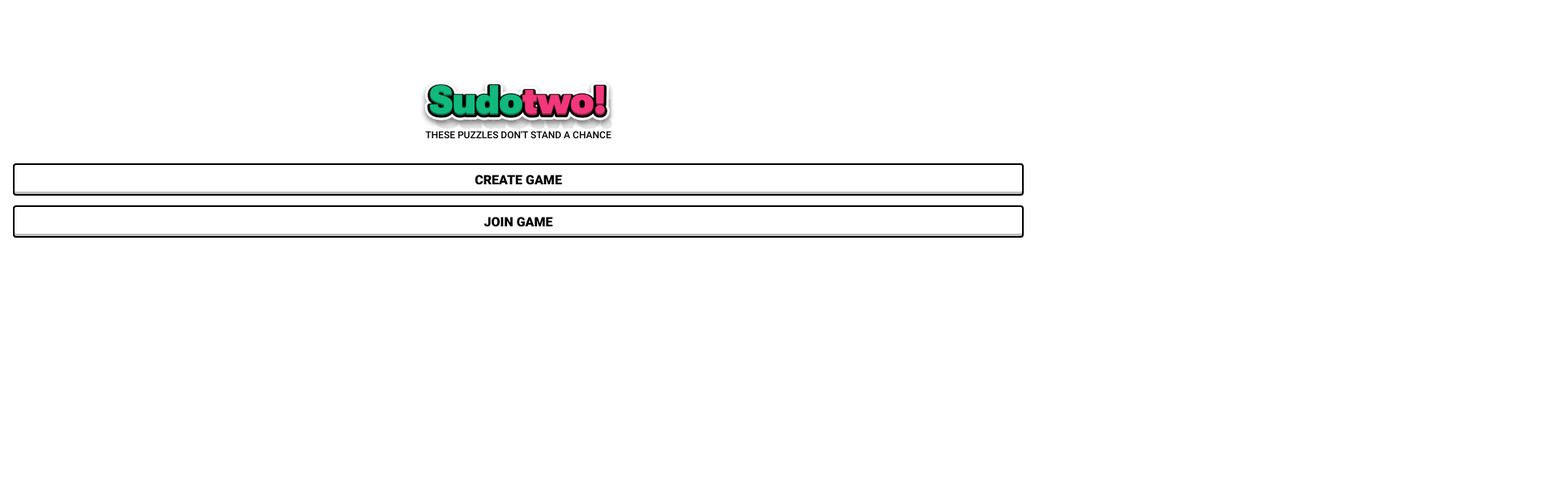
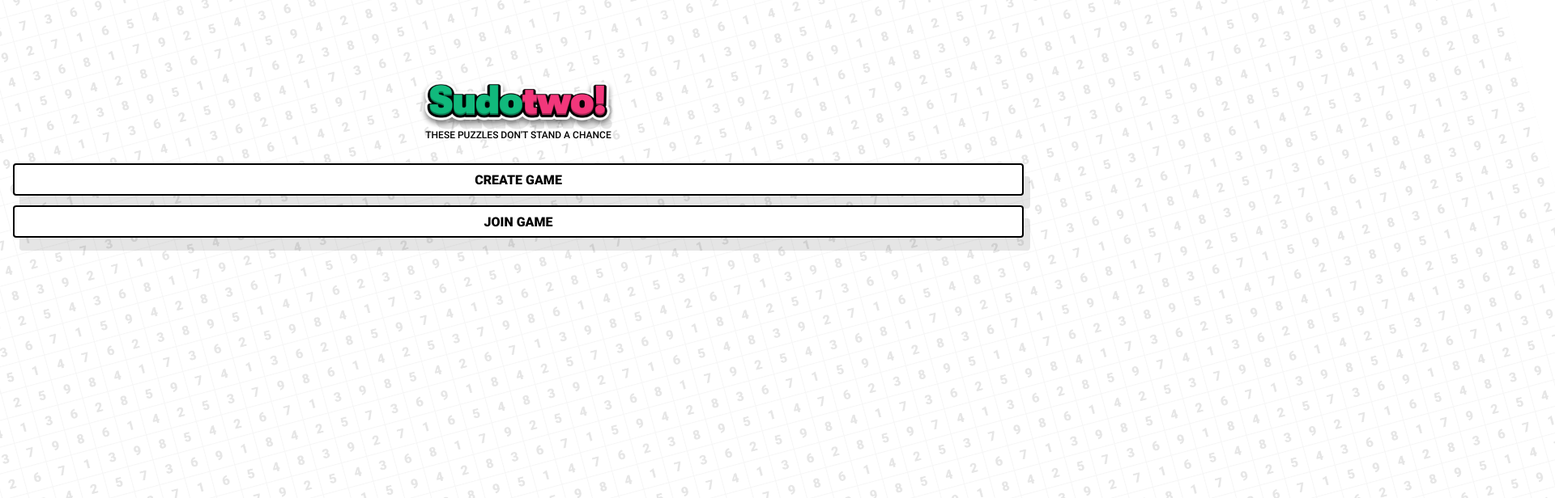
Before and after one commit to ayaseidemann/sudotwo-client, a React (Create React App) app: page / in a window 1280 px wide. Shown: the top 616 px of the page at 81% size, 1920 px wide, since content can reach past the window. Built offline with nearby package versions, Linux system fonts and the light colour scheme; no server answers; the HTML template or start-up script is replaced by a standard one.

Commit message:
add landing background animation

```diff
--- a/src/components/Modal/Modal.js
+++ b/src/components/Modal/Modal.js
@@ -43,7 +43,7 @@ function Modal(props) {
                 <p className={`modal__win modal__win--${props.type === 'won'}`}>
                     You and <span className={`modal__span--${props.otherPlayerNum}`}>{props.theirName}</span> won the game in {props.time}!
                 </p>
-                <SubmitButton clickButton={onClose} text={buttonText} active='true' playerNum='0'/>
+                <SubmitButton clickButton={onClose} text={buttonText} active='true'/>
             </div>
         </div>
     )
--- a/src/components/SubmitButton/SubmitButton.js
+++ b/src/components/SubmitButton/SubmitButton.js
@@ -1,13 +1,14 @@
 import './SubmitButton.scss';
 
-function SubmitButton({ clickButton, text, active, playerNum }) {
+function SubmitButton({ clickButton, text, active, playerNum, dropShadow }) {
 
     const player = playerNum ? `submit-button--player${playerNum}` : '';
+    const shadow = dropShadow ? `submit-button--shadow` : '';
 
     return(
         <>
             {active &&
-                <button onClick={clickButton} className={`submit-button submit-button--active ${player}`} >{text}</button>
+                <button onClick={clickButton} className={`submit-button submit-button--active ${player} ${shadow}`} >{text}</button>
             }
             {!active &&
                 <button onClick={clickButton} className='submit-button submit-button--inactive' disabled>{text}</button>
--- a/src/components/SubmitButton/SubmitButton.scss
+++ b/src/components/SubmitButton/SubmitButton.scss
@@ -34,8 +34,12 @@
         box-shadow: none;
     }
 
-    &--small {
-        width: 14.87rem;
-        height: 2.37rem;
+    &--shadow {
+        box-shadow: 8px 16px 0px rgba(0, 0, 0, 0.1);
     }
+
+    // &--small {
+    //     width: 14.87rem;
+    //     height: 2.37rem;
+    // }
 }
--- a/src/pages/LandingPage/LandingPage.js
+++ b/src/pages/LandingPage/LandingPage.js
@@ -19,13 +19,14 @@ function LandingPage() {
 
     return (
         <>
+        <div className='landing__window'></div>
         <div className='landing__wrapper'>
             <div className='landing'>
                 <img className='landing__logo' src={logo} />
                 {/* <h1 className='landing__header'>Sudo<span className='landing__color'>two</span>!</h1> */}
                 <h2 className='landing__subheader'>These puzzles don't stand a chance</h2>
-                    <SubmitButton clickButton={createGameHandler} text='Create Game' active={true}/>
-                    <SubmitButton clickButton={joinGameHandler} text='Join Game' active={true}/>
+                <SubmitButton clickButton={createGameHandler} text='Create Game' active={true} dropShadow={true}/>
+                <SubmitButton clickButton={joinGameHandler} text='Join Game' active={true} dropShadow={true}/>
             </div>
         </div>
         <footer className='footer'>
--- a/src/pages/LandingPage/LandingPage.scss
+++ b/src/pages/LandingPage/LandingPage.scss
@@ -1,4 +1,12 @@
 @use '../../styles/partials/variables' as *;
+@keyframes scroll {
+    0% {
+        background-position-y: 0rem;
+    }
+    100% {
+        background-position-y: 18rem;
+    }
+}
 
 .landing {
     display: flex;
@@ -6,9 +14,23 @@
     justify-content: space-between;
     align-items: center;
 
+    &__window {
+        background-image: url(../../assets/sudotwo_images/background_game-board@3x.png);
+        height: 200vh;
+        width: 200vw;
+        left: -50vw;
+        top: -50vh;
+        background-size: 18rem;
+        position: absolute;
+        opacity: 0.1;
+        transform: rotate(-15deg);
+        animation: scroll 15s linear infinite;
+    }
+
     &__wrapper {
         height: 100%;
         padding: 6rem 1rem 1rem;
+        position: relative;
     }
 
     &__logo {
```
Lines whose indentation alone changed are shown as unchanged.
